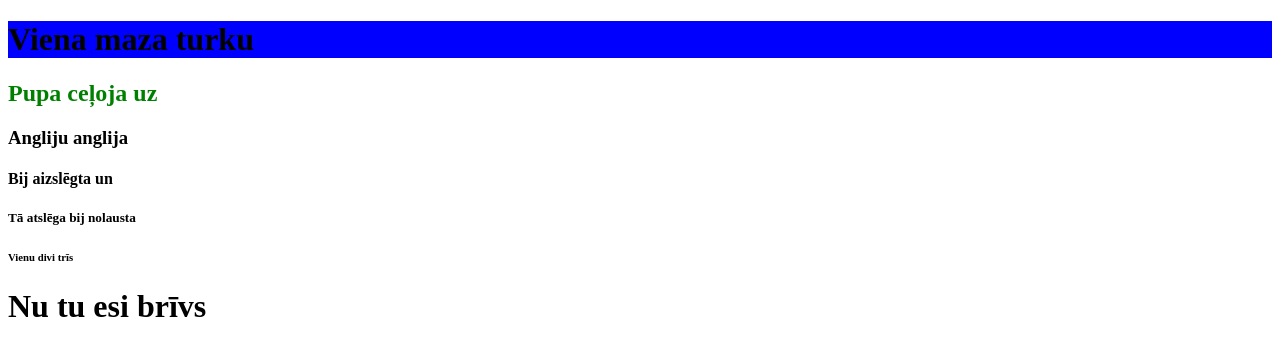
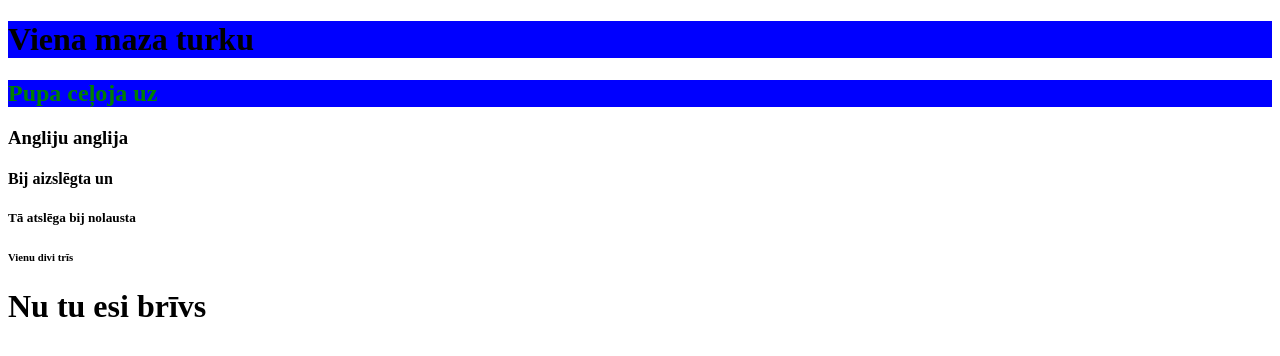
Before and after one commit to marsietis678/w3bpage_style, a plain HTML site: page index.html in a window 1280 px wide. Drawn offline with Linux system fonts and the light colour scheme.

Commit message:
Update index.html

```diff
--- a/index.html
+++ b/index.html
@@ -7,7 +7,7 @@
 <body>
 
 <h1 style="background-color:blue;">Viena maza turku</h1>
-<h2 style="color:green;">Pupa ceļoja uz</h2>
+<h2 style="color:green;background-color:blue;">Pupa ceļoja uz</h2>
 <h3>Angliju anglija</h3>
 <h4>Bij aizslēgta un</h4>
 <h5>Tā atslēga bij nolausta</h5>
```
